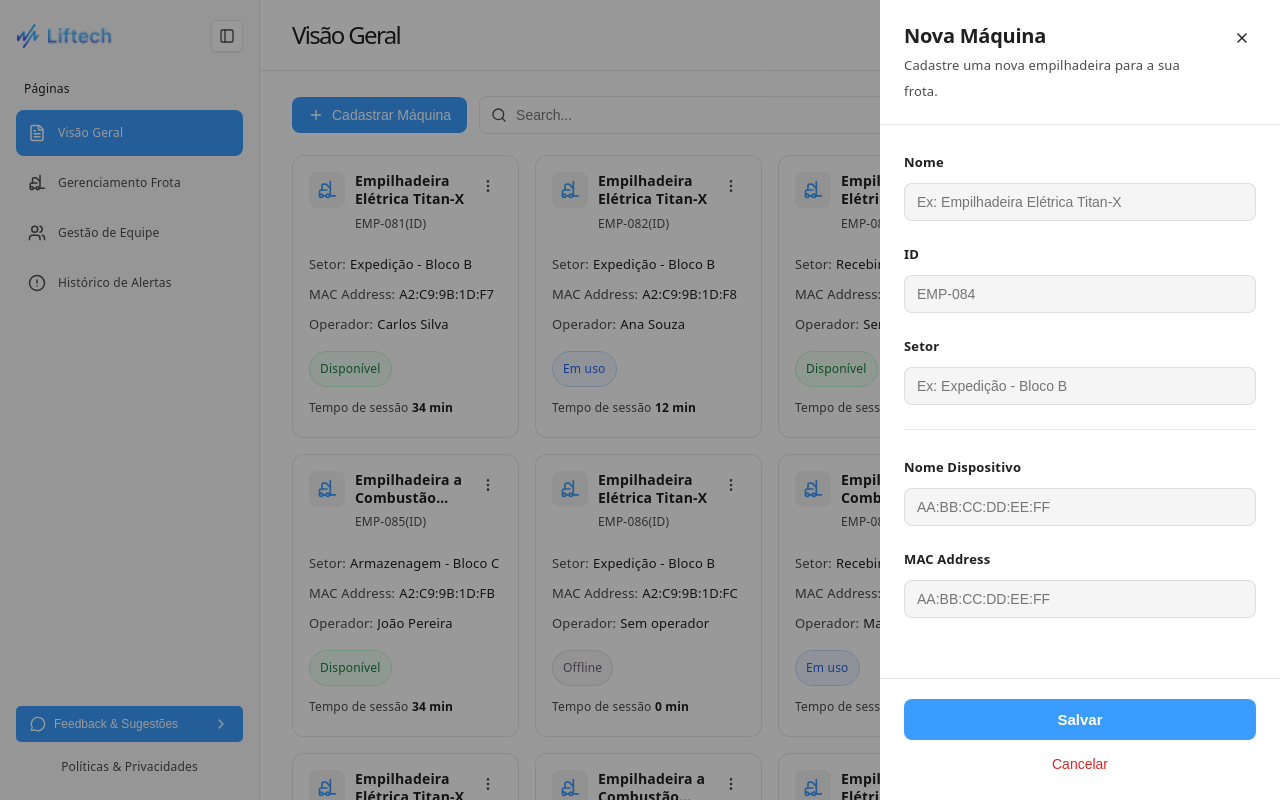
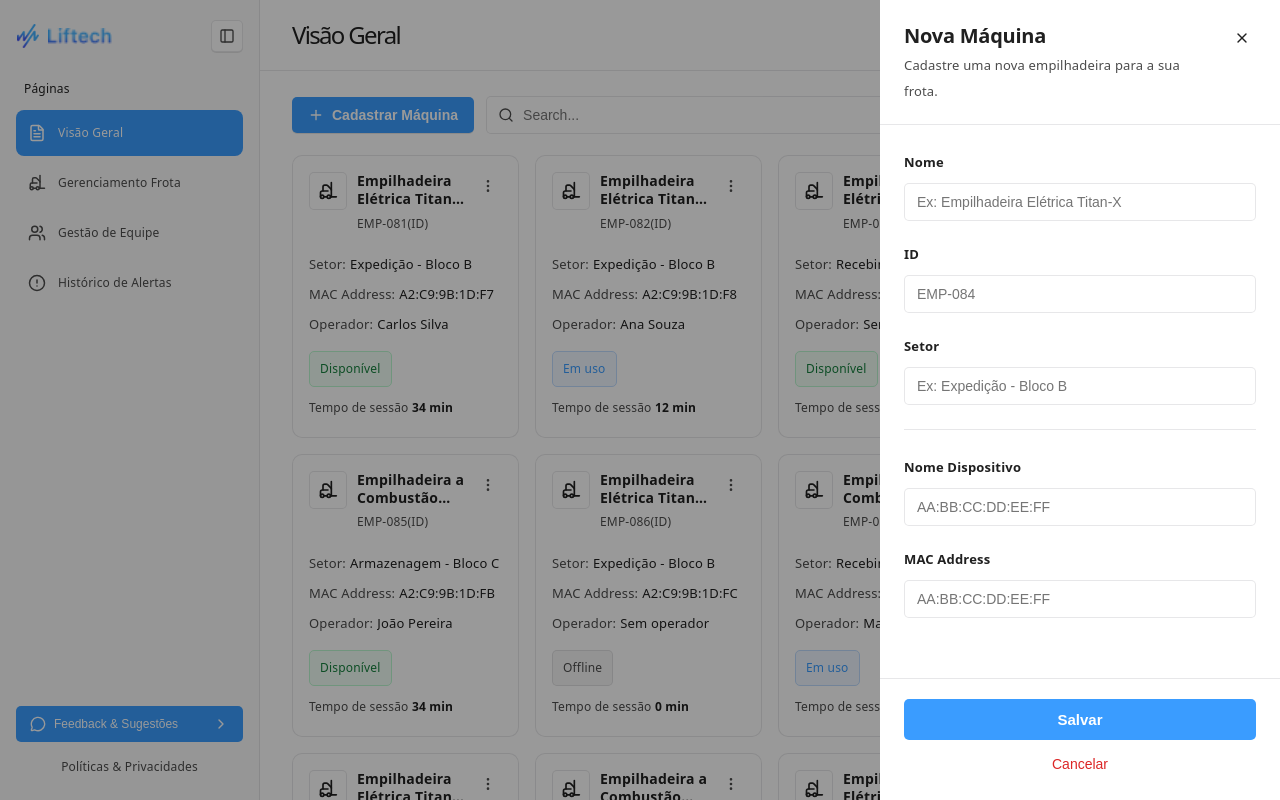
Before and after one commit to RomuuloGoncalves/Liftech, a React (Vite) app in the folder Frontend/: page / in a window 1280 px wide. Both pictures are taken after a click on the button "Cadastrar Máquina". Built offline with nearby package versions, Linux system fonts and the light colour scheme.

Commit message:
style: align machine card, panel and overview toolbar with Figma

```diff
--- a/Frontend/src/components/machines/MachineCard.module.css
+++ b/Frontend/src/components/machines/MachineCard.module.css
@@ -6,13 +6,8 @@
   box-sizing: border-box;
   padding: 16px;
   border: 1px solid var(--border);
-  border-radius: 12px;
+  border-radius: var(--radius-lg);
   background: var(--bg);
-  transition: box-shadow 160ms var(--ease-out, cubic-bezier(0.23, 1, 0.32, 1));
-}
-
-.card:hover {
-  box-shadow: var(--shadow);
 }
 
 .topRow {
@@ -36,9 +31,10 @@
   justify-content: center;
   width: 36px;
   height: 36px;
-  border-radius: 8px;
-  background: var(--accent-bg);
-  color: var(--active-bg, #2563eb);
+  border: 1px solid var(--border);
+  border-radius: var(--radius-sm);
+  background: var(--bg);
+  color: var(--text-h);
 }
 
 .names {
@@ -74,15 +70,11 @@
   width: 28px;
   height: 28px;
   border: none;
-  border-radius: 6px;
+  border-radius: var(--radius-sm);
   background: transparent;
   color: var(--text);
   cursor: pointer;
-  transition: background 120ms ease, transform 120ms ease;
-}
-
-.menuButton:hover {
-  background: var(--accent-bg);
+  transition: transform 120ms ease;
 }
 
 .menuButton:active {
@@ -127,7 +119,7 @@
 .statusBadge {
   flex-shrink: 0;
   padding: 4px 10px;
-  border-radius: 999px;
+  border-radius: var(--radius-sm);
   border: 1px solid var(--border);
   font-size: 12px;
   font-weight: 500;
@@ -141,7 +133,7 @@
 }
 
 .statusInUse {
-  color: #2563eb;
+  color: #3a9cff;
   border-color: #bfdbfe;
   background: #eff6ff;
 }
@@ -153,7 +145,7 @@
 }
 
 .statusOffline {
-  color: #6b6375;
+  color: var(--text);
   border-color: var(--border);
   background: var(--code-bg);
 }
--- a/Frontend/src/components/machines/NewMachinePanel.module.css
+++ b/Frontend/src/components/machines/NewMachinePanel.module.css
@@ -65,15 +65,11 @@
   width: 28px;
   height: 28px;
   border: none;
-  border-radius: 6px;
+  border-radius: var(--radius-sm);
   background: transparent;
   color: var(--text-h);
   cursor: pointer;
-  transition: background 120ms ease;
-}
 
-.closeButton:hover {
-  background: var(--accent-bg);
 }
 
 .fields {
@@ -102,8 +98,8 @@
   box-sizing: border-box;
   padding: 10px 12px;
   border: 1px solid var(--border);
-  border-radius: 8px;
-  background: var(--code-bg);
+  border-radius: var(--radius-sm);
+  background: var(--bg);
   color: var(--text-h);
   font-size: 14px;
 }
@@ -132,8 +128,8 @@
   width: 100%;
   padding: 12px;
   border: none;
-  border-radius: 8px;
-  background: var(--active-bg, #2563eb);
+  border-radius: var(--radius-sm);
+  background: var(--active-bg);
   color: #fff;
   font-size: 15px;
   font-weight: 600;
--- a/Frontend/src/pages/VisaoGeralPage.module.css
+++ b/Frontend/src/pages/VisaoGeralPage.module.css
@@ -20,11 +20,12 @@
   flex-shrink: 0;
   padding: 10px 16px;
   border: none;
-  border-radius: 8px;
-  background: var(--active-bg, #2563eb);
+  border-radius: var(--radius-sm);
+  background: var(--active-bg);
+  box-shadow: var(--shadow);
   color: #fff;
   font-size: 14px;
-  font-weight: 500;
+  font-weight: 600;
   cursor: pointer;
   transition: transform 120ms ease, opacity 120ms ease;
 }
@@ -57,7 +58,7 @@
   box-sizing: border-box;
   padding: 10px 12px 10px 36px;
   border: 1px solid var(--border);
-  border-radius: 8px;
+  border-radius: var(--radius-sm);
   background: var(--bg);
   color: var(--text-h);
   font-size: 14px;
@@ -72,7 +73,7 @@
   flex-shrink: 0;
   padding: 10px 12px;
   border: 1px solid var(--border);
-  border-radius: 8px;
+  border-radius: var(--radius-sm);
   background: var(--bg);
   color: var(--text-h);
   font-size: 14px;
```
